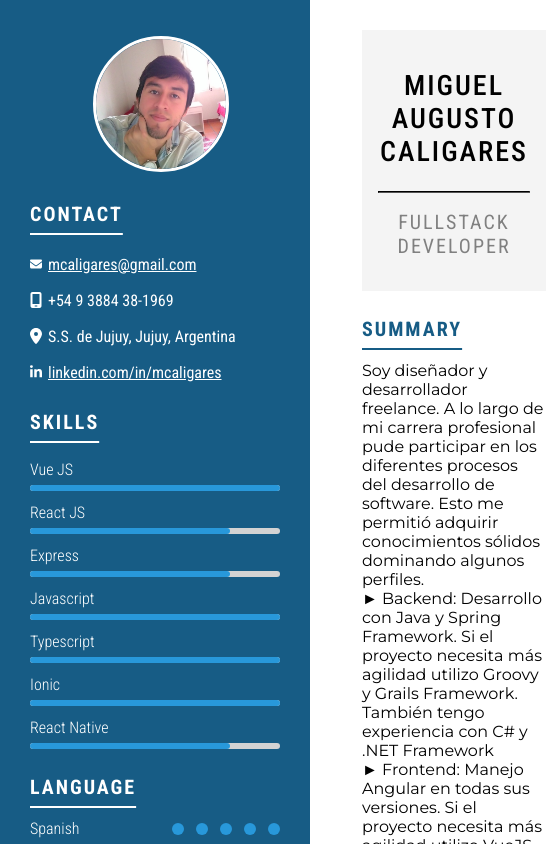
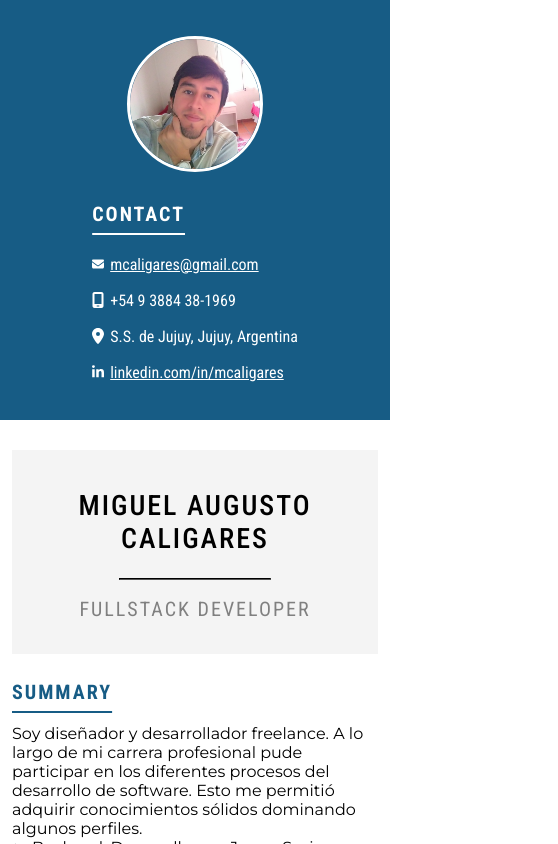
Before and after one commit to mcaligares/cv-template, a Nuxt app: page / in a window 390 px wide. Shown: the top 844 px of the page, 558 px wide, since content can reach past the window. Built offline with nearby package versions, Linux system fonts and the light colour scheme.

Commit message:
add support for mobile

```diff
--- a/app.vue
+++ b/app.vue
@@ -1,19 +1,5 @@
 <template>
-  <NuxtLayout>
-    <template #side>
-      <Avatar/>
-      <Contact/>
-      <Skills/>
-      <Language/>
-    </template>
-    <template #body>
-      <CvHeader/>
-      <CvSummary/>
-      <Experience/>
-      <Projects/>
-      <Education/>
-    </template>
-  </NuxtLayout>
+  <NuxtPage/>
 </template>
 
 <style lang="scss">
--- a/components/language.vue
+++ b/components/language.vue
@@ -3,9 +3,11 @@ import { languages } from '../config';
 </script>
 
 <template>
-  <CvTitle title="Language"/>
-  <LanguageItem
-    v-for="language in languages"
-    :item="language"
-  />
+  <div class="language">
+    <CvTitle title="Language"/>
+    <LanguageItem
+      v-for="language in languages"
+      :item="language"
+    />
+  </div>
 </template>
--- /dev/null
+++ b/components/sidePanel.vue
@@ -0,0 +1,32 @@
+<template>
+  <div class="side-panel">
+    <Avatar class="side-panel__mobile"/>
+    <Contact/>
+    <Skills class="side-panel__desktop"/>
+    <Language class="side-panel__desktop"/>
+  </div>
+</template>
+
+<style lang="scss">
+@import '/styles/variables.scss';
+
+.side-panel {
+  @media only screen and (max-width: $media-mobile) {
+    display: flex;
+    &__mobile {
+      width: 40%;
+    }
+    &__desktop {
+      display: none;
+    }
+  }
+  @media only screen and (max-width: $media-mobile-xs) {
+    display: flex;
+    align-items: center;
+    flex-direction: column;
+    &__mobile {
+      width: 100%;
+    }
+  }
+}
+</style>
--- a/layouts/default.vue
+++ b/layouts/default.vue
@@ -36,5 +36,16 @@
       padding: 30px 12px;
     }
   }
+
+  @media only screen and (max-width: $media-mobile) {
+    flex-direction: column;
+    &__side {
+      width: calc(100% - 60px);
+      position: unset;
+    }
+    &__body {
+      margin-left: 0;
+    }
+  }
 }
 </style>
--- /dev/null
+++ b/pages/index.vue
@@ -0,0 +1,14 @@
+<template>
+  <NuxtLayout>
+    <template #side>
+      <SidePanel/>
+    </template>
+    <template #body>
+      <CvHeader/>
+      <CvSummary/>
+      <Experience/>
+      <Projects/>
+      <Education/>
+    </template>
+  </NuxtLayout>
+</template>
--- a/styles/variables.scss
+++ b/styles/variables.scss
@@ -3,3 +3,6 @@ $color-gray: lighten(lightgray, 13);
 $color-primary: rgb(23, 92, 133);
 $color-secondary: white;
 $color-progress: lighten($color-primary, 20);
+
+$media-mobile: 600px;
+$media-mobile-xs: 425px;
```
